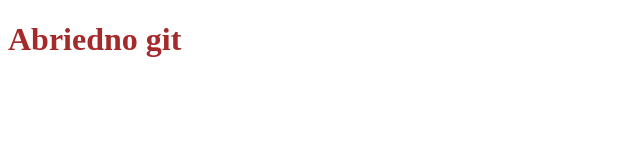
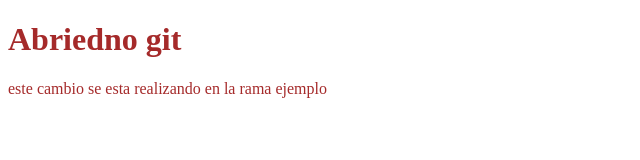
Before and after one commit to Noreysi/practicandogit, a plain HTML site: page index.html in a window 1280 px wide. Shown: the whole page, without its empty margins (0-640 px from the left). Drawn offline with Linux system fonts and the light colour scheme.

Commit message:
parrafo agregado

```diff
--- a/index.html
+++ b/index.html
@@ -8,6 +8,7 @@
 <body>
 <header>
 	<h1> Abriedno git</h1>
+	<p>este cambio se esta realizando en la rama ejemplo</p>
 </header>
 
 </body>
```
